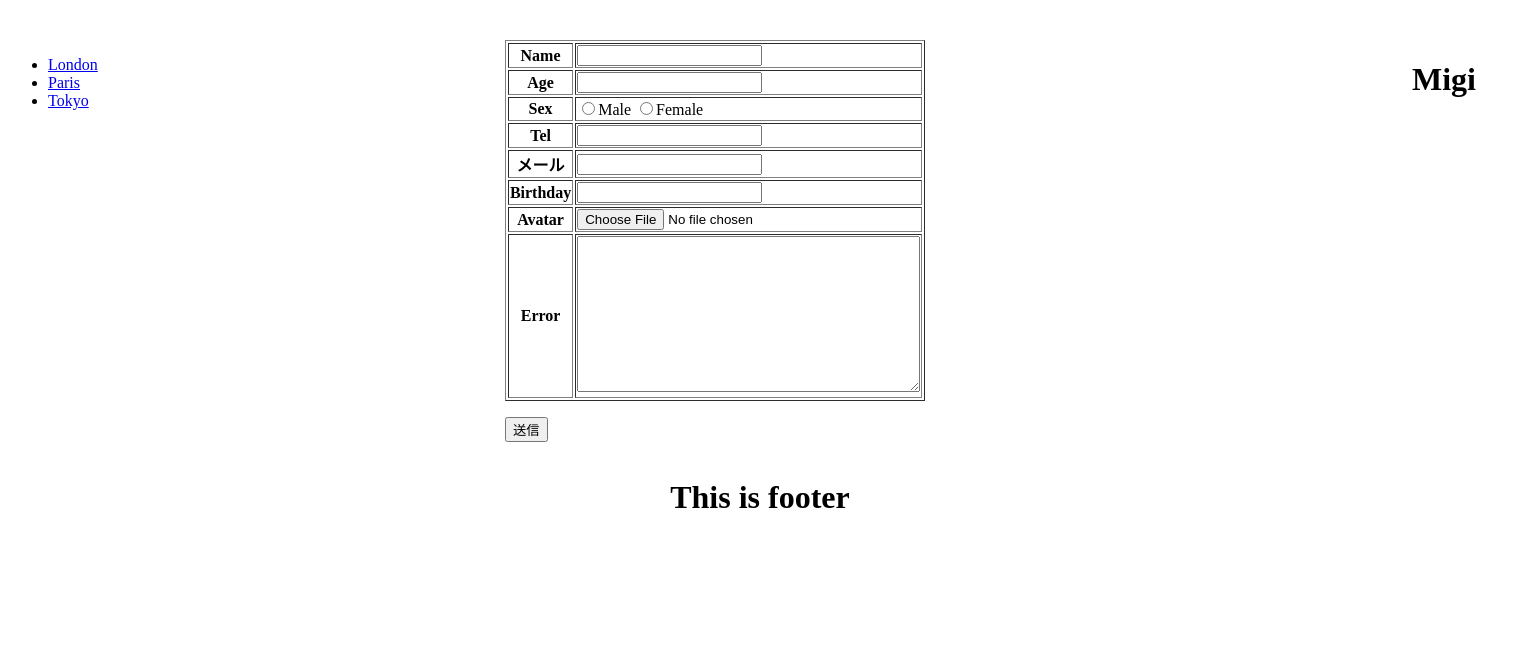
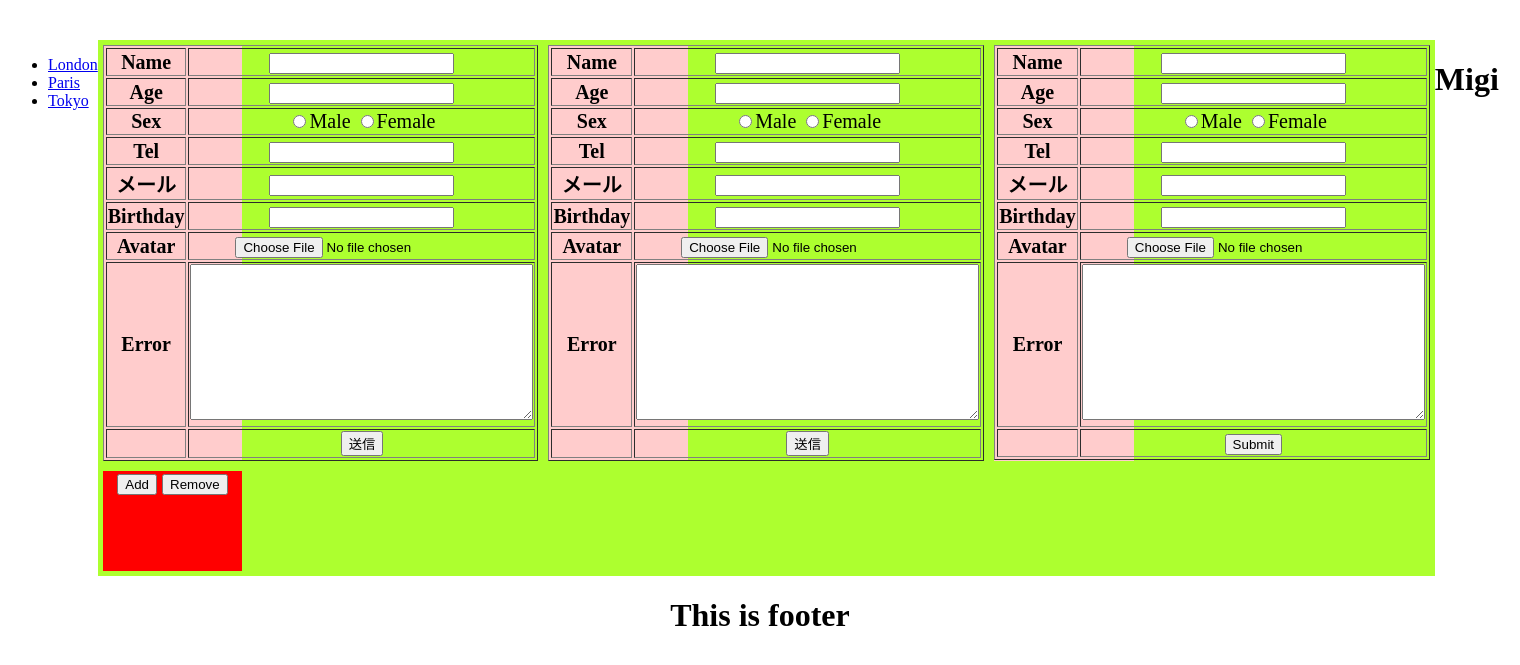
Before and after one commit to thanguyen4a/karo, a PHP site: page /html/form.html in a window 1520 px wide. Shown: the part 63-728 px from the top of the page. Run offline with PHP 8.4, Linux system fonts and the light colour scheme; some libraries are stand-ins or nearby versions.

Commit message:
commit lam do form

```diff
--- a/web/css/form.css
+++ b/web/css/form.css
@@ -31,12 +31,19 @@ header h1{
 
 
 #div-form{
-    display: block;
-    width: 500px;
+    /*display: block;*/
+    width: 1400px;
 
     margin: 0 auto;
     position: relative;
 }
+
+#div-form > div{
+    /*display: block;*/
+    width: 32%;
+    background-color:red;
+}
+
 
 #div-migi{
     width:100px;
@@ -52,3 +59,32 @@ footer{
     padding-bottom: 10px;
     margin-top: 20px;
 }
+
+
+.grid-container {
+  display: grid;
+
+  grid-template-columns: repeat(3, 1fr);
+  grid-auto-rows: minmax(100px, auto);
+  grid-gap: 10px;
+  background-color: greenyellow;
+  padding: 5px;
+
+}
+
+.grid-container > div {
+  background-color: rgba(255, 255, 255, 0.8);
+  /*border: 1px solid black;*/
+  text-align: center;
+  font-size: 20px;
+}
+
+
+.grid-container > div  > form {
+  height: 100%;
+  width: 100%;
+  background-color: rgba(255, 255, 255, 0.8);
+  /*border: 1px solid black;*/
+  text-align: center;
+  font-size: 20px;
+}
--- a/web/html/form.html
+++ b/web/html/form.html
@@ -32,52 +32,173 @@ and open the template in the editor.
             </div>
 
 
-            <div  id = "div-form">
-                <form action="#" method="post" id="myform">
-                    <table border = 1>
+            <div  id = "div-form" class="grid-container">
+               <!--1-->
+                <div>
+                    <form action="#" method="post"  class = "form">
+                        <table  class = "table" border = 1>
                             <tr>
                                 <th><label for="user">Name</label></th>
-                            <td><input type="text" id="user" name="user"></td>
+                                <td><input type="text" class ="user" name="user"></td>
                             </tr>
 
                             <tr>
                                 <th><label for="age">Age</label></th>
-                            <td><input type="text" id="age" name="age"></td>
+                                <td><input type="text"  class ="age" name="age"></td>
                             </tr>
 
                             <tr>
                                 <th><label for="sex_1">Sex</label></th>
-                            <td><input type="radio" id="sex_1" name="sex" value="1">Male
-                                <input type="radio" id="sex_2" name="sex" value="2">Female
+                                <td><input type="radio"  class ="sex"  name="sex" value="1">Male
+                                    <input type="radio" class ="sex" name="sex" value="2">Female
                                 </td>
                             </tr>
 
                             <tr>
                                 <th><label for="tel">Tel</label></th>
-                            <td><input type="text" id="tel" name="tel"></td>
+                                <td><input type="text" class ="tel"  name="tel"></td>
                             </tr>
 
                             <tr>
                                 <th><label for="mail">メール</label></th>
-                            <td><input type="text" id="mail" name="mail"></td>
+                                <td><input type="text" class ="mail"  name="mail"></td>
                             </tr>
 
                             <tr>
                                 <th><label for="birthday">Birthday</label></th>
-                            <td><input type="text" id="birthday" name="birthday"></td>
+                                <td><input type="text"   class ="birthday" name="birthday"></td>
                             </tr>
 
                             <tr>
                                 <th><label for="avatar">Avatar</label></th>
-                            <td><input type="file" id="avatar"  name="avatar"></td>
+                                <td><input type="file" class ="avatar"  name="avatar"></td>
                             </tr>
+
                             <tr>
                                 <th><label for="error">Error</label></th>
-                            <td><textarea name="error" id ="error" rows="10" cols="40"></textarea></td>
+                                <td><textarea name="error" class ="error" rows="10" cols="40"></textarea></td>
+                            </tr>
+
+                            <tr>
+                                <th></th>
+                                <td><input type="button" class ="button" value="送信"></td>
                             </tr>
                         </table>
-                    <p><input type="button" value="送信" id="submit"></p>
                     </form>
+                </div>
+                 <!--1-->
+
+                 <div>
+                    <form action="#" method="post">
+                        <table  class = "table" border = 1>
+                            <tr>
+                                <th><label for="user">Name</label></th>
+                                <td><input type="text" class ="user" name="user"></td>
+                            </tr>
+
+                            <tr>
+                                <th><label for="age">Age</label></th>
+                                <td><input type="text"  class ="age" name="age"></td>
+                            </tr>
+
+                            <tr>
+                                <th><label for="sex_1">Sex</label></th>
+                                <td><input type="radio"  class ="sex"  name="sex" value="1">Male
+                                    <input type="radio" class ="sex" name="sex" value="2">Female
+                                </td>
+                            </tr>
+
+                            <tr>
+                                <th><label for="tel">Tel</label></th>
+                                <td><input type="text" class ="tel"  name="tel"></td>
+                            </tr>
+
+                            <tr>
+                                <th><label for="mail">メール</label></th>
+                                <td><input type="text" class ="mail"  name="mail"></td>
+                            </tr>
+
+                            <tr>
+                                <th><label for="birthday">Birthday</label></th>
+                                <td><input type="text"   class ="birthday" name="birthday"></td>
+                            </tr>
+
+                            <tr>
+                                <th><label for="avatar">Avatar</label></th>
+                                <td><input type="file" class ="avatar"  name="avatar"></td>
+                            </tr>
+
+                            <tr>
+                                <th><label for="error">Error</label></th>
+                                <td><textarea name="error" class ="error" rows="10" cols="40"></textarea></td>
+                            </tr>
+
+                            <tr>
+                                <th></th>
+                                <td><input type="button" class ="button" value="送信"></td>
+                            </tr>
+                        </table>
+                    </form>
+                </div>
+
+
+                 <div>
+                    <form action="#" method="post">
+                        <table  class = "table" border = 1>
+                            <tr>
+                                <th><label for="user">Name</label></th>
+                                <td><input type="text" class ="user" name="user"></td>
+                            </tr>
+
+                            <tr>
+                                <th><label for="age">Age</label></th>
+                                <td><input type="text"  class ="age" name="age"></td>
+                            </tr>
+
+                            <tr>
+                                <th><label for="sex_1">Sex</label></th>
+                                <td><input type="radio"  class ="sex"  name="sex" value="1">Male
+                                    <input type="radio" class ="sex" name="sex" value="2">Female
+                                </td>
+                            </tr>
+
+                            <tr>
+                                <th><label for="tel">Tel</label></th>
+                                <td><input type="text" class ="tel"  name="tel"></td>
+                            </tr>
+
+                            <tr>
+                                <th><label for="mail">メール</label></th>
+                                <td><input type="text" class ="mail"  name="mail"></td>
+                            </tr>
+
+                            <tr>
+                                <th><label for="birthday">Birthday</label></th>
+                                <td><input type="text"   class ="birthday" name="birthday"></td>
+                            </tr>
+
+                            <tr>
+                                <th><label for="avatar">Avatar</label></th>
+                                <td><input type="file" class ="avatar"  name="avatar"></td>
+                            </tr>
+
+                            <tr>
+                                <th><label for="error">Error</label></th>
+                                <td><textarea name="error" class ="error" rows="10" cols="40"></textarea></td>
+                            </tr>
+
+                            <tr>
+                                <th></th>
+                                <td><input type="button" class ="button" value="Submit"></td>
+                            </tr>
+                        </table>
+                    </form>
+                </div>
+
+                <div>
+                    <input type="button" class ="button" value="Add">
+                    <input type="button" class ="button" value="Remove">
+                </div>
 
             </div>
             <div id = "div-migi">
--- a/web/js/form.js
+++ b/web/js/form.js
@@ -11,34 +11,30 @@ var max_capital = 1000;  //byte
 
 
 $(document).ready(function () {
-
-    avatar = document.getElementById("avatar");
     var file;
-
-    avatar.addEventListener("change", function (evt) {
-        console.log("mmm");
+    $(".avatar").each(function (i, elem) {
+        $(elem).on('change', function (evt) {
             file = evt.target.files;
-
-
             if (file === null) {
-
                 console.log("avatar null");
             } else {
                 console.log("khac null");
             }
         });
-
-    $("#submit").click(function () {
-        var user = $("#user").val();
-        var age = $("#age").val();
-        var sex = $('input[name="sex"]:checked');
-        var tel = $("#tel").val();
-        var mail = $("#mail").val();
-        var birthday = $("#birthday").val();
-
-        var error = $("#error");
+    });
 
 
+
+    $(".button").each(function (i, elem) {
+        $(elem).click(function () {
+            var table = $(elem).closest('.table');
+            var user = table.find(".user:first").val();
+            var age = table.find(".age:first").val();
+            var sex = table.find('input[name="sex"]:checked');
+            var tel = table.find(".tel:first").val();
+            var mail = table.find(".mail:first").val();
+            var birthday = table.find(".birthday:first").val();
+            var error = table.find(".error:first");
             var errors = "";
             errors += validateUser(user);
             errors += validateAge(age);
@@ -50,18 +46,14 @@ $(document).ready(function () {
             error.html(errors);
         }
         );
-
-
     });
-
-
+});
 function validateUser(user) {
     var re = new RegExp("^[a-zA-Z0-9]+[a-zA-Z0-9]*$");
     if (!re.test(user))
         return "User name is invalid \n";
     if (user.length > max_lenght_user)
         return "User name must be less than or equal to" + max_lenght_user + "letters\n";
-
     return "";
 }
 
@@ -72,7 +64,6 @@ function validateAge(age) {
     var age_number = parseInt(age);
     if (age_number > max_lenght_age || age_number < 0)
         return "Age must be beetween from 0 to " + max_lenght_age + "\n";
-
     return "";
 }
 
@@ -106,9 +97,7 @@ function validateTel(tel) {
 //  YYYY/MM/DD
 function validateDate(date) {
     console.log("date " + date);
-
     var m1 = moment(date);
-
     if (m1.isValid()) {
         return "";
     } else {
@@ -136,5 +125,4 @@ function validateAvatar(file) {
 
 
     return "";
-
 }
```
Also changed, not shown: web/js/ultil.js (line endings or trailing spaces), 1 other file. Lines whose indentation alone changed are shown as unchanged.
